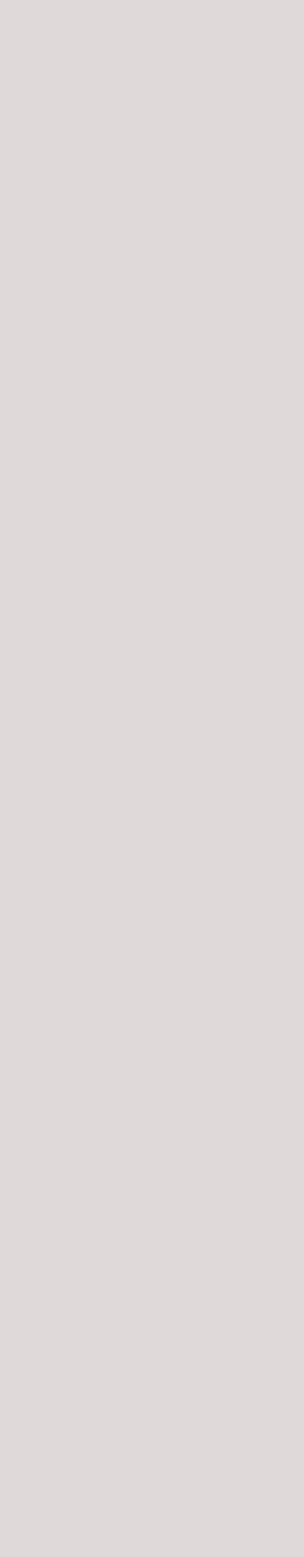
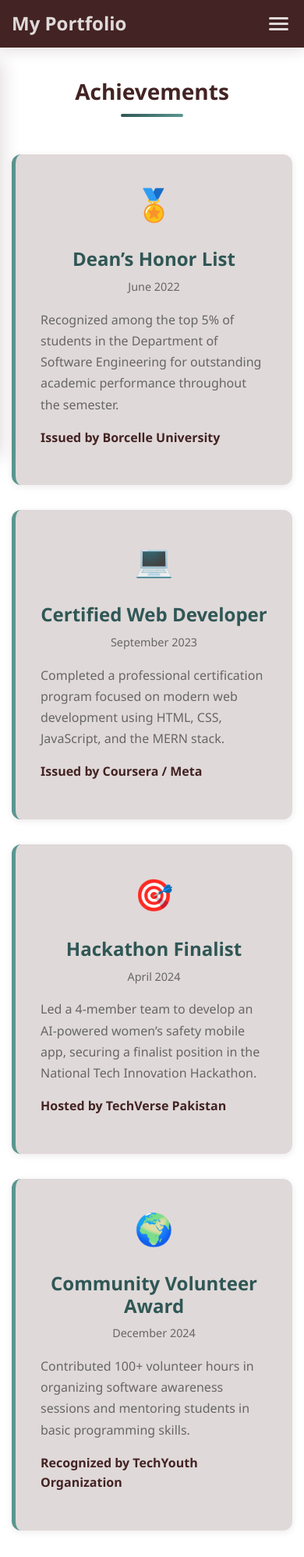
Before and after one commit to DevOps-Fundamentals/student-portfolio, a plain HTML site: page src/achievements.html in a window 390 px wide. Shown: the top 1997 px of the page at 78% size. Before the commit the page ends 844 px from the top, so only its background shows below. Drawn offline with Linux system fonts and the light colour scheme.

Commit message:
Add Achievements page with responsive design

```diff
--- a/src/achievements.html
+++ b/src/achievements.html
@@ -3,10 +3,134 @@
 <head>
     <meta charset="UTF-8">
     <meta name="viewport" content="width=device-width, initial-scale=1.0">
-    <title>ACHIEVEMENTS</title>
-    <link href="../styles/style.css" rel="stylesheet">
+    <title>Achievements | Student Portfolio</title>
+    <link rel="stylesheet" href="../styles/style.css">
 </head>
 <body>
 
+    <!-- ================= NAVBAR ================= -->
+    <nav class="navbar">
+        <div class="nav-container">
+            <div class="logo">
+                <h1>My Portfolio</h1>
+            </div>
+            <ul class="nav-links">
+                <li><a href="index.html">Home</a></li>
+                <li><a href="profile.html">Profile</a></li>
+                <li><a href="projects.html">Projects</a></li>
+                <li><a href="skills.html">Skills</a></li>
+                <li><a href="achievements.html" class="active">Achievements</a></li>
+                <li><a href="about.html">About</a></li>
+            </ul>
+            <div class="hamburger">
+                <span></span><span></span><span></span>
+            </div>
+        </div>
+    </nav>
+
+    <!-- ================= ACHIEVEMENTS SECTION ================= -->
+    <section class="achievements-section fade-in">
+        <div class="container">
+            <h2 class="section-title">Achievements</h2>
+
+            <div class="achievements-grid">
+
+                <!-- Achievement 1 -->
+                <div class="achievement-card slide-in-left">
+                    <div class="achievement-header">
+                        <div class="achievement-icon">🏅</div>
+                        <div>
+                            <h3>Dean’s Honor List</h3>
+                            <span class="achievement-date">June 2022</span>
+                        </div>
+                    </div>
+                    <p class="achievement-description">
+                        Recognized among the top 5% of students in the Department of Software Engineering for outstanding academic performance throughout the semester.
+                    </p>
+                    <p class="achievement-issuer">Issued by Borcelle University</p>
+                </div>
+
+                <!-- Achievement 2 -->
+                <div class="achievement-card slide-in-right">
+                    <div class="achievement-header">
+                        <div class="achievement-icon">💻</div>
+                        <div>
+                            <h3>Certified Web Developer</h3>
+                            <span class="achievement-date">September 2023</span>
+                        </div>
+                    </div>
+                    <p class="achievement-description">
+                        Completed a professional certification program focused on modern web development using HTML, CSS, JavaScript, and the MERN stack.
+                    </p>
+                    <p class="achievement-issuer">Issued by Coursera / Meta</p>
+                </div>
+
+                <!-- Achievement 3 -->
+                <div class="achievement-card slide-in-left">
+                    <div class="achievement-header">
+                        <div class="achievement-icon">🎯</div>
+                        <div>
+                            <h3>Hackathon Finalist</h3>
+                            <span class="achievement-date">April 2024</span>
+                        </div>
+                    </div>
+                    <p class="achievement-description">
+                        Led a 4-member team to develop an AI-powered women’s safety mobile app, securing a finalist position in the National Tech Innovation Hackathon.
+                    </p>
+                    <p class="achievement-issuer">Hosted by TechVerse Pakistan</p>
+                </div>
+
+                <!-- Achievement 4 -->
+                <div class="achievement-card slide-in-right">
+                    <div class="achievement-header">
+                        <div class="achievement-icon">🌍</div>
+                        <div>
+                            <h3>Community Volunteer Award</h3>
+                            <span class="achievement-date">December 2024</span>
+                        </div>
+                    </div>
+                    <p class="achievement-description">
+                        Contributed 100+ volunteer hours in organizing software awareness sessions and mentoring students in basic programming skills.
+                    </p>
+                    <p class="achievement-issuer">Recognized by TechYouth Organization</p>
+                </div>
+
+            </div>
+        </div>
+    </section>
+
+    <!-- ================= FOOTER ================= -->
+    <footer class="footer">
+        <div class="container footer-content">
+            <div class="footer-section">
+                <h3>About</h3>
+                <p>A collaborative student portfolio project showcasing individual skills, projects, and achievements.</p>
+            </div>
+            <div class="footer-section">
+                <h4>Quick Links</h4>
+                <ul class="footer-links">
+                    <li><a href="profile.html">Profile</a></li>
+                    <li><a href="projects.html">Projects</a></li>
+                    <li><a href="skills.html">Skills</a></li>
+                    <li><a href="achievements.html">Achievements</a></li>
+                    <li><a href="about.html">About</a></li>
+                </ul>
+            </div>
+        </div>
+        <div class="footer-bottom">
+            <p>© 2025 Student Portfolio | Designed by Member 4</p>
+        </div>
+    </footer>
+
+    <!-- ================= SCRIPT ================= -->
+    <script>
+        const hamburger = document.querySelector('.hamburger');
+        const navLinks = document.querySelector('.nav-links');
+        hamburger.addEventListener('click', () => {
+            hamburger.classList.toggle('active');
+            navLinks.classList.toggle('active');
+        });
+    </script>
+
 </body>
 </html>
```
